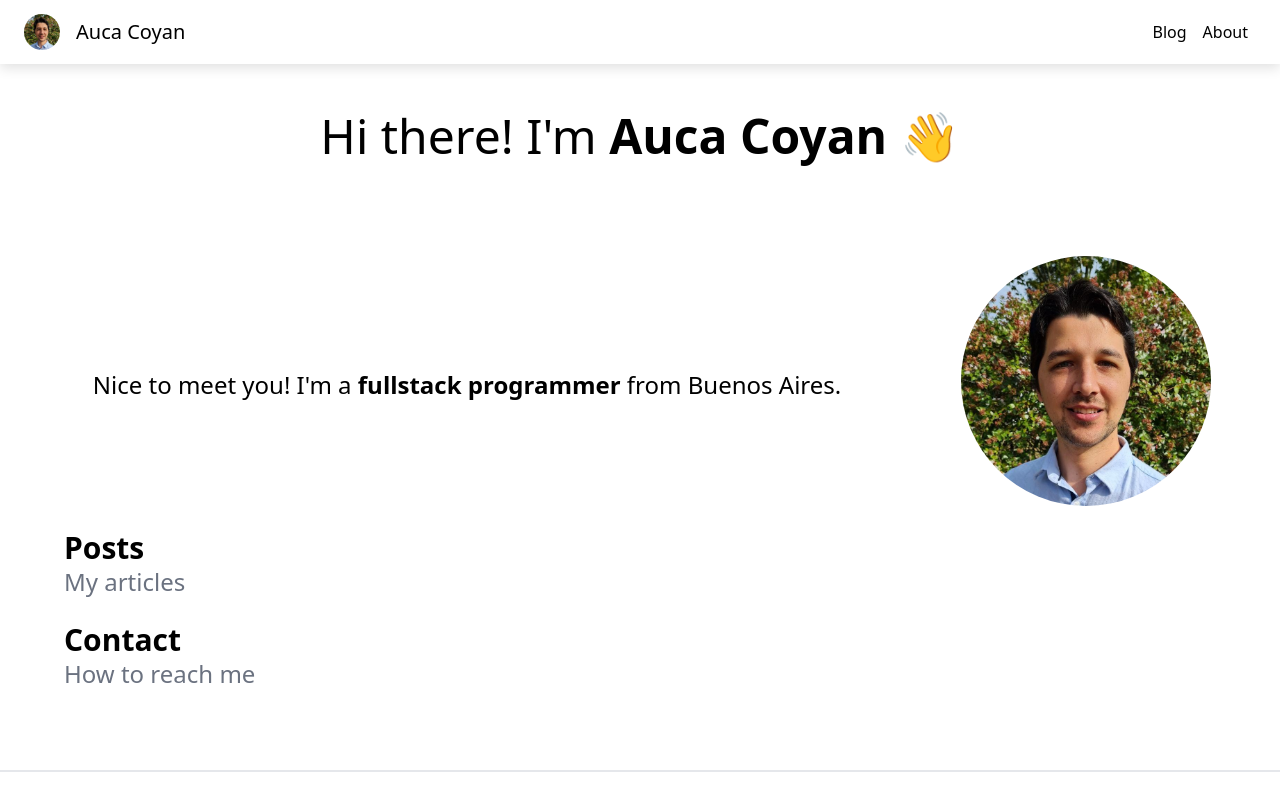
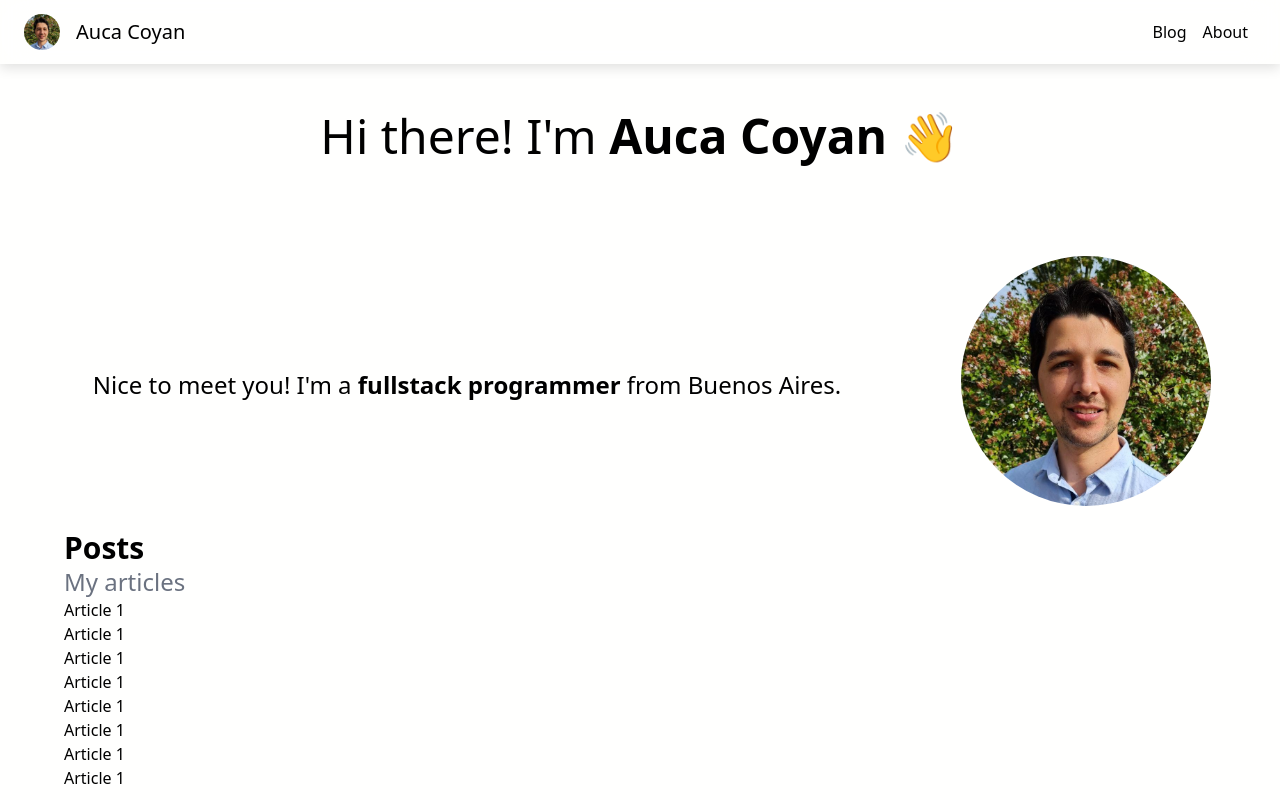
Before and after one commit to AucaCoyan/blog, a Next.js app: page / in a window 1280 px wide. Shown: the top 800 px of the page. Built offline with nearby package versions, Linux system fonts and the light colour scheme.

Commit message:
:children_crossing: finally add `dark theme`

```diff
--- a/src/components/Posts.tsx
+++ b/src/components/Posts.tsx
@@ -11,6 +11,14 @@ const Posts = (props: PostProps) => {
       <section className="max-w-6xl">
         <SectionTitle title="Posts" subTitle="My articles" />
       </section>
+      <p>Article 1</p>
+      <p>Article 1</p>
+      <p>Article 1</p>
+      <p>Article 1</p>
+      <p>Article 1</p>
+      <p>Article 1</p>
+      <p>Article 1</p>
+      <p>Article 1</p>
     </>
   );
 };
--- a/src/pages/_app.tsx
+++ b/src/pages/_app.tsx
@@ -6,9 +6,11 @@ import Footer from "../components/Footer";
 function MyApp({ Component, pageProps }: AppProps) {
   return (
     <>
-      <Header />
-      <Component {...pageProps} />
-      <Footer />
+      <div className="bg-[#fffffe] dark:bg-[#000] text-black dark:text-white ">
+        <Header />
+        <Component {...pageProps} />
+        <Footer />
+      </div>
     </>
   );
 }
--- a/src/pages/index.tsx
+++ b/src/pages/index.tsx
@@ -31,11 +31,11 @@ const Home: NextPage = () => {
         <meta name="msapplication-TileColor" content="#da532c" />
         <meta name="theme-color" content="#ffffff"></meta>
       </Head>
-      <main className="max-w-6xl mx-auto bg-black">
+      <div className="max-w-6xl mx-auto ">
         <Biography />
         <Posts posts="" />
         <Contact />
-      </main>
+      </div>
     </>
   );
 };
--- a/tailwind.config.js
+++ b/tailwind.config.js
@@ -1,7 +1,7 @@
 /** @type {import('tailwindcss').Config} */
 module.exports = {
   content: [
-    "./pages/**/*.{js,ts,jsx,tsx}",
+    "./src/pages/**/*.{js,ts,jsx,tsx}",
     "./src/components/**/*.{js,ts,jsx,tsx}",
   ],
   theme: {
```
